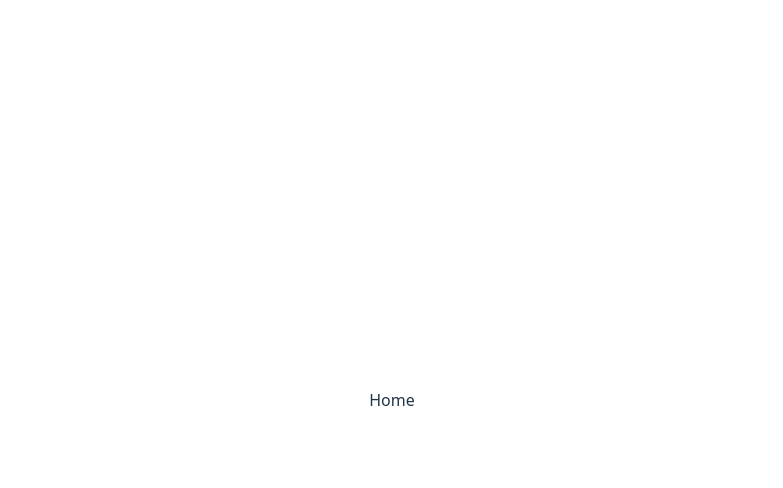
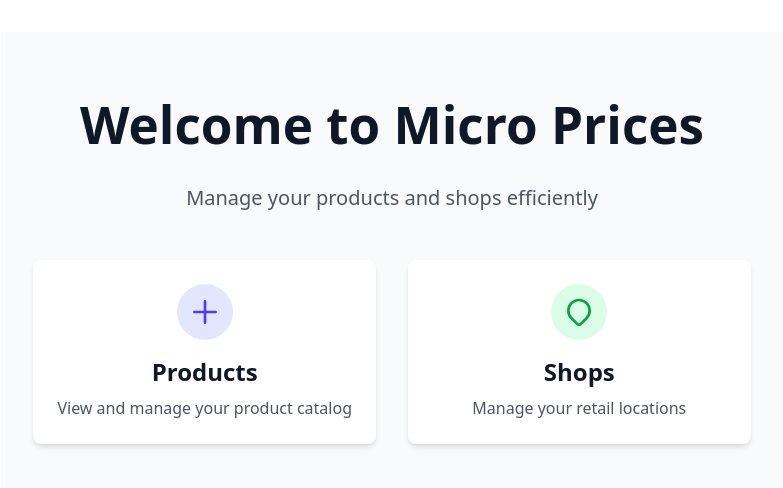
Before and after one commit to Samupindo/Prices, a React (Vite) app in the folder frontend/: page / in a window 1280 px wide. Shown: the top 488 px of the page, without its empty margins (248-1031 px from the left). Built offline with nearby package versions, Linux system fonts and the light colour scheme.

Commit message:
Creación de Home

```diff
--- a/frontend/src/App.tsx
+++ b/frontend/src/App.tsx
@@ -2,14 +2,16 @@ import { BrowserRouter, Routes, Route } from 'react-router-dom'
 import './App.css'
 import { Shops } from './components/shops/shops'
 import { Products } from './components/products/products'
+import { Home } from './components/Home'
 
 function App() {
   return (
     <BrowserRouter>
       <Routes>
-        <Route path="/" element={<div>Home</div>} />
+        <Route path="/" element={<Home />} />
         <Route path="/shops" element={<Shops />} />
         <Route path="/products" element={<Products />} />
+        <Route path="*" element={<div>404 Not Found</div>} />
       </Routes>
     </BrowserRouter>
   )
--- /dev/null
+++ b/frontend/src/components/Home.tsx
@@ -0,0 +1,74 @@
+import { Link } from "react-router-dom"
+
+export const Home = () => {
+    return (
+        <div className="min-h-screen bg-gray-50">
+            <div className="max-w-7xl mx-auto px-4 sm:px-6 lg:px-8 py-16">
+                <div className="text-center">
+                    <h1 className="text-4xl font-bold text-gray-900 mb-8">
+                        Welcome to Micro Prices
+                    </h1>
+                    <p className="text-xl text-gray-600 mb-12">
+                        Manage your products and shops efficiently
+                    </p>
+                </div>
+
+                <div className="grid grid-cols-1 md:grid-cols-2 gap-8">
+                    <Link
+                        to="/products"
+                        className="bg-white p-6 rounded-lg shadow-md hover:shadow-lg transition-all duration-300 flex flex-col items-center text-center"
+                    >
+                        <div className="bg-indigo-100 p-3 rounded-full mb-4">
+                            <svg
+                                className="w-8 h-8 text-indigo-600"
+                                fill="none"
+                                stroke="currentColor"
+                                viewBox="0 0 24 24"
+                            >
+                                <path
+                                    strokeLinecap="round"
+                                    strokeLinejoin="round"
+                                    strokeWidth={2}
+                                    d="M12 4v16m8-8H4"
+                                />
+                            </svg>
+                        </div>
+                        <h2 className="text-2xl font-semibold text-gray-900 mb-2">
+                            Products
+                        </h2>
+                        <p className="text-gray-600">
+                            View and manage your product catalog
+                        </p>
+                    </Link>
+
+                    <Link
+                        to="/shops"
+                        className="bg-white p-6 rounded-lg shadow-md hover:shadow-lg transition-all duration-300 flex flex-col items-center text-center"
+                    >
+                        <div className="bg-green-100 p-3 rounded-full mb-4">
+                            <svg
+                                className="w-8 h-8 text-green-600"
+                                fill="none"
+                                stroke="currentColor"
+                                viewBox="0 0 24 24"
+                            >
+                                <path
+                                    strokeLinecap="round"
+                                    strokeLinejoin="round"
+                                    strokeWidth={2}
+                                    d="M17.657 16.657L13.414 20.9a1.998 1.998 0 01-2.827 0l-4.244-4.243a8 8 0 1111.314 0z"
+                                />
+                            </svg>
+                        </div>
+                        <h2 className="text-2xl font-semibold text-gray-900 mb-2">
+                            Shops
+                        </h2>
+                        <p className="text-gray-600">
+                            Manage your retail locations
+                        </p>
+                    </Link>
+                </div>
+            </div>
+        </div>
+    )
+}
--- a/frontend/src/components/products/products.tsx
+++ b/frontend/src/components/products/products.tsx
@@ -1,24 +1,55 @@
 import { useEffect, useState } from "react";
 import { getProducts } from "../../services/product-service";
 import { ProductList } from "./productList";
-import type { ProductWithShopsDto } from "../../types/shops";
+import { ProductsFilters } from "./productsFilters";
+import type { ProductWithShopsDto, PageResponseDto } from "../../types/shops";
 
-export const Products = () =>{
-    const [products,setProducts] =  useState<ProductWithShopsDto[]>([]);
-    const [error,setError] = useState<string | null>(null);
+export const Products = () => {
+    const [products, setProducts] = useState<ProductWithShopsDto[]>([]);
+    const [totalPages, setTotalPages] = useState(1);
+    const [error, setError] = useState<string | null>(null);
 
+    const fetchProducts = async (filters?: {
+        name?: string;
+        priceMin?: number;
+        priceMax?: number;
+        page?: number;
+        size?: number;
+    }) => {
+        try {
+            setError(null);
+            const response = await getProducts(filters);
+            setProducts(response.content);
+            setTotalPages(response.totalPages);
+        } catch (error) {
+            setError('Failed to fetch products');
+            console.error('Error fetching products:', error);
+        }
+    };
 
-    useEffect(() =>{
-        getProducts()
-            .then((response) => {
-                    setProducts(response);
-            })
-            .catch((error) => {
-                setError(error.message);
-            });
+    useEffect(() => {
+        fetchProducts();
     }, []);
 
     if (error) return <div>Error loading products: {error}</div>;
 
-    return <ProductList products={products} />;
-}
+    return (
+        <div className="max-w-7xl mx-auto px-4 sm:px-6 lg:px-8">
+            <div className="sm:flex sm:items-center">
+                <div className="sm:flex-auto">
+                    <h1 className="text-xl font-semibold text-gray-900">Products</h1>
+                    <p className="mt-2 text-sm text-gray-700">
+                        A list of all the products in your store
+                    </p>
+                </div>
+            </div>
+
+            <ProductsFilters onApplyFilters={fetchProducts} />
+
+            <ProductList
+                products={products}
+                totalPages={totalPages}
+            />
+        </div>
+    );
+};
--- /dev/null
+++ b/frontend/src/components/products/productsFilters.tsx
@@ -0,0 +1,110 @@
+import { useState } from 'react';
+
+interface ProductsFiltersProps {
+    onApplyFilters: (filters: {
+        name?: string;
+        priceMin?: number;
+        priceMax?: number;
+        page?: number;
+        size?: number;
+    }) => void;
+}
+
+export const ProductsFilters = ({ onApplyFilters }: ProductsFiltersProps) => {
+    const [filters, setFilters] = useState({
+        name: '',
+        priceMin: undefined,
+        priceMax: undefined,
+    });
+
+    const handleInputChange = (e: React.ChangeEvent<HTMLInputElement>) => {
+        const { name, value } = e.target;
+        setFilters(prev => ({
+            ...prev,
+            [name]: value === '' ? undefined : value,
+        }));
+    };
+
+    const handleApplyFilters = () => {
+        onApplyFilters({
+            ...filters,
+            priceMin: filters.priceMin ? parseFloat(filters.priceMin) : undefined,
+            priceMax: filters.priceMax ? parseFloat(filters.priceMax) : undefined
+        });
+    };
+
+    const handleResetFilters = () => {
+        setFilters({
+            name: '',
+            priceMin: undefined,
+            priceMax: undefined,
+        });
+        onApplyFilters({});
+    };
+
+    return (
+        <div className="bg-white shadow-sm rounded-lg p-4 mb-4">
+            <div className="grid grid-cols-1 md:grid-cols-3 gap-4">
+                <div>
+                    <label htmlFor="name" className="block text-xs font-medium text-gray-600">
+                        Product Name
+                    </label>
+                    <input
+                        type="text"
+                        id="name"
+                        name="name"
+                        value={filters.name || ''}
+                        onChange={handleInputChange}
+                        className="mt-1 block w-full rounded-md border-gray-300 shadow-sm focus:border-indigo-500 focus:ring-indigo-500 focus:ring-1 focus:ring-offset-0 sm:text-xs"
+                        placeholder="Search by product name"
+                    />
+                </div>
+
+                <div>
+                    <label htmlFor="priceMin" className="block text-xs font-medium text-gray-600">
+                        Min Price
+                    </label>
+                    <input
+                        type="number"
+                        id="priceMin"
+                        name="priceMin"
+                        value={filters.priceMin || ''}
+                        onChange={handleInputChange}
+                        className="mt-1 block w-full rounded-md border-gray-300 shadow-sm focus:border-indigo-500 focus:ring-indigo-500 focus:ring-1 focus:ring-offset-0 sm:text-xs"
+                        placeholder="Min price"
+                    />
+                </div>
+
+                <div>
+                    <label htmlFor="priceMax" className="block text-xs font-medium text-gray-600">
+                        Max Price
+                    </label>
+                    <input
+                        type="number"
+                        id="priceMax"
+                        name="priceMax"
+                        value={filters.priceMax || ''}
+                        onChange={handleInputChange}
+                        className="mt-1 block w-full rounded-md border-gray-300 shadow-sm focus:border-indigo-500 focus:ring-indigo-500 focus:ring-1 focus:ring-offset-0 sm:text-xs"
+                        placeholder="Max price"
+                    />
+                </div>
+            </div>
+
+            <div className="mt-4 flex justify-end space-x-2">
+                <button
+                    onClick={handleResetFilters}
+                    className="px-3 py-1.5 bg-indigo-600 border border-transparent rounded-md text-xs font-medium text-gray hover:bg-indigo-700 focus:outline-none focus:ring-1 focus:ring-offset-0 focus:ring-indigo-500 transition-all duration-150"
+                >
+                    Reset
+                </button>
+                <button
+                    onClick={handleApplyFilters}
+                    className="px-3 py-1.5 bg-indigo-600 border border-transparent rounded-md text-xs font-medium text-gray hover:bg-indigo-700 focus:outline-none focus:ring-1 focus:ring-offset-0 focus:ring-indigo-500 transition-all duration-150"
+                >
+                    Apply Filters
+                </button>
+            </div>
+        </div>
+    );
+};
--- a/frontend/src/services/product-service.ts
+++ b/frontend/src/services/product-service.ts
@@ -1,13 +1,27 @@
-import type { PageResponseDto, ProductWithShopsDto, ShopDto } from "../types/shops";
+import type { PageResponseDto, ProductWithShopsDto } from "../types/shops";
 import axiosInstance from "../lib/api/apiFacade";
 
-
-export const getProducts = async () => {
-    const response = await axiosInstance.get<PageResponseDto<ProductWithShopsDto>>("/products")
-    return response.data.content;
+interface ProductFilters {
+    name?: string;
+    priceMin?: number;
+    priceMax?: number;
+    page?: number;
+    size?: number;
 }
 
+export const getProducts = async (filters?: ProductFilters): Promise<PageResponseDto<ProductWithShopsDto>> => {
+    try {
+        const response = await axiosInstance.get("/products", {
+            params: {
+                ...filters,
+                page: filters?.page || 0,
+                size: filters?.size || 10
+            }
+        });
+        return response.data;
+    } catch (error) {
+        throw new Error('Failed to fetch products');
+    }
+};
+
 export const getProductById = (productId: number) => axiosInstance.get(`/products/${productId}`);
-// export const createProduct = (shopData: any) => axiosInstance.post("/product", shopData);
-// export const updateProduct = (userId: string, shopData: any) => axiosInstance.put(`/product/${userId}`, shopData);
-// export const deleteProduct = (userId: string) => axiosInstance.delete(`/product/${userId}`);
```
Also changed, not shown: frontend/src/components/products/productList.tsx (+21 -11 lines).
